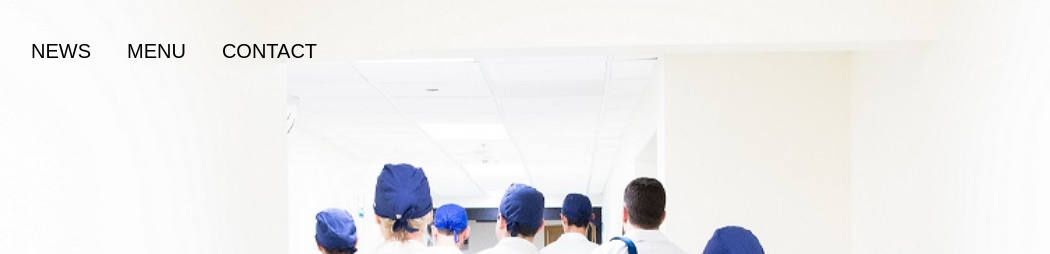
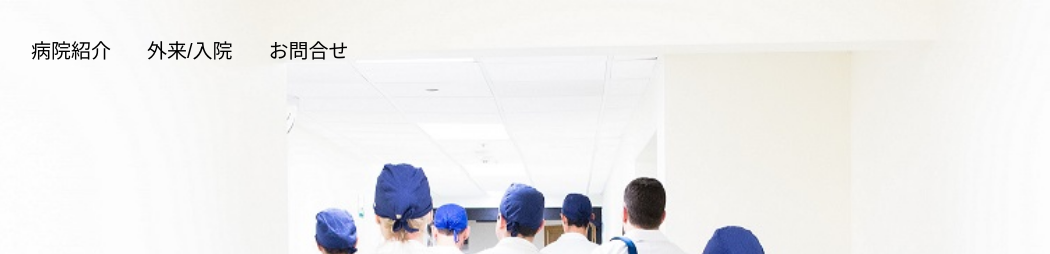
Before and after one commit to gakky10111001/gakky10111001.test.github.io, a plain HTML site: page index.html in a window 1280 px wide. Shown: the top 254 px of the page, without its empty margins (95-1145 px from the left). Drawn offline with Linux system fonts and the light colour scheme.

Commit message:
Update index.html

```diff
--- a/index.html
+++ b/index.html
@@ -19,9 +19,9 @@
             <!-- <h1><a href="index.html"><img class="logo" src="images/luis-melendez-Pd4lRfKo16U-unsplash.jpg" alt="Cafe ホーム"</a></h1> -->
             <nav>
                 <ul class="main-nav">
-                    <li><a href="news.html">News</a></li>
-                    <li><a href="manu.html">Menu</Menu></a></li>
-                    <li><a href="******.html">Contact</a></li>
+                    <li><a href="news.html">病院紹介</a></li>
+                    <li><a href="manu.html">外来/入院</Menu></a></li>
+                    <li><a href="******.html">お問合せ</a></li>
                 </ul>
             </nav>
         </header>
```
